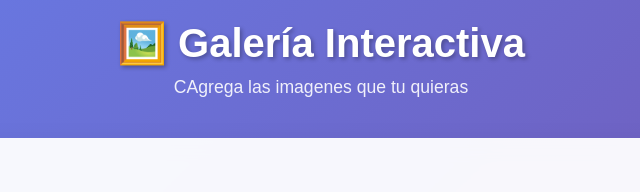
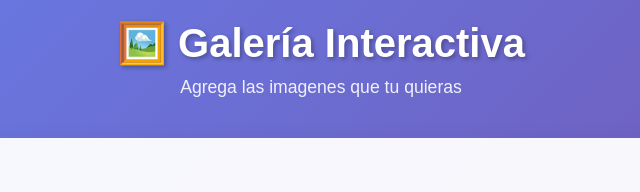
Before and after one commit to joafetgd/Galeria_interactiva, a plain HTML site: page index.html in a window 1280 px wide. Shown: the top 192 px of the page, 319-959 px from the left. Drawn offline with Linux system fonts and the light colour scheme.

Commit message:
Last Version

```diff
--- a/index.html
+++ b/index.html
@@ -226,7 +226,7 @@
     <div class="contenedor">
         <div class="titulo">
             <h1>🖼️ Galería Interactiva</h1>
-            <p>CAgrega las imagenes que tu quieras</p>
+            <p>Agrega las imagenes que tu quieras</p>
         </div>
 
         <div class="seccion-subir">
```
